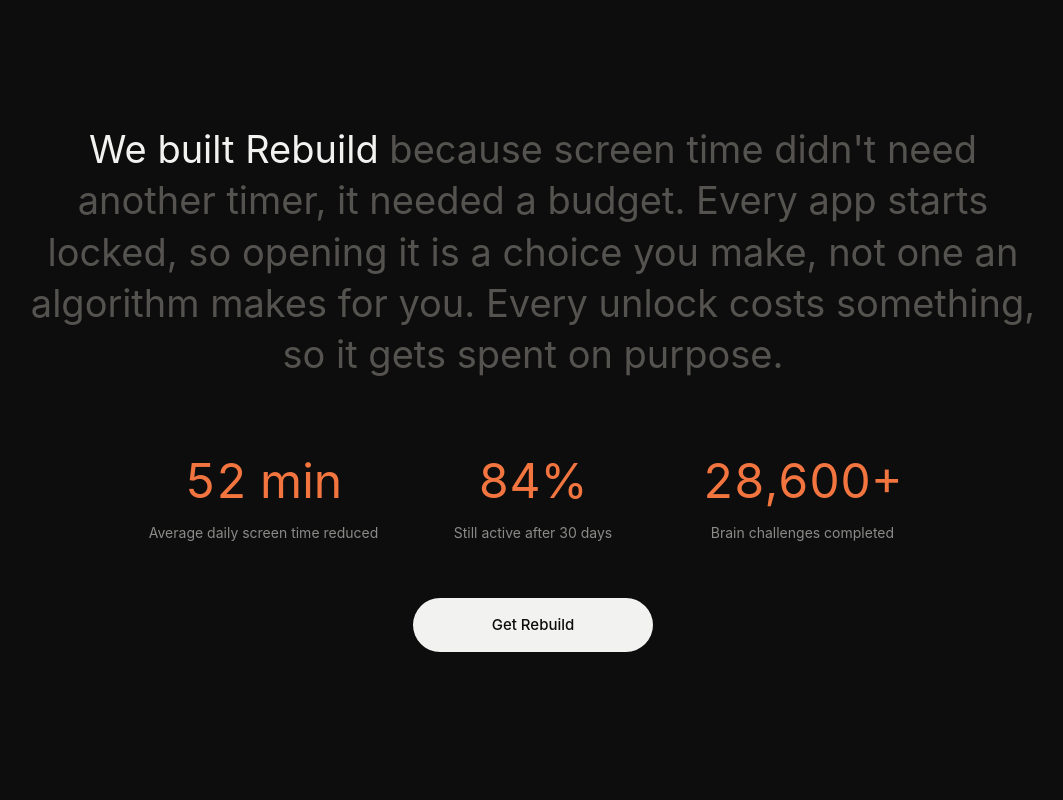
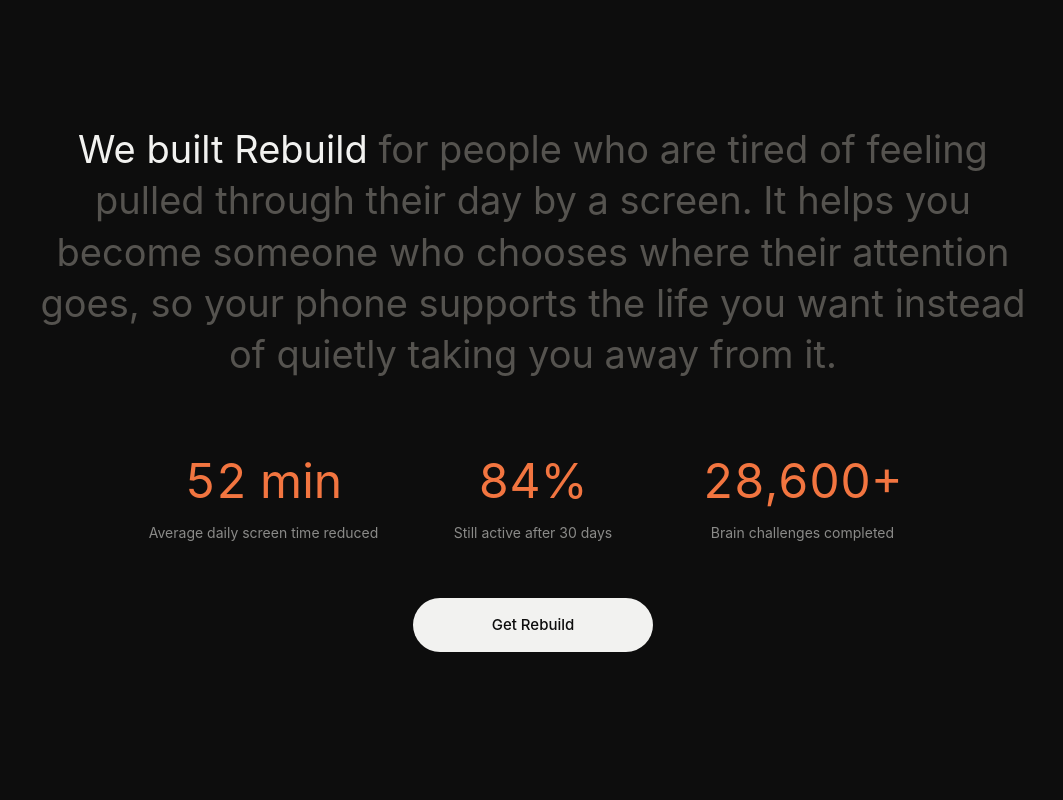
Before and after one commit to 00x20d/rebuildapp-landingpage, a Next.js app: page / in a window 1280 px wide. Shown: the part 1600-2400 px from the top of the page, without its empty margins (107-1170 px from the left). Built offline with nearby package versions, Linux system fonts and the light colour scheme; a web font is replaced by a local one.

Commit message:
changed mission statement and removed some unnecessary questions from FAQ

```diff
--- a/src/components/FAQ.tsx
+++ b/src/components/FAQ.tsx
@@ -11,11 +11,11 @@
   },
   {
     q: "Is Rebuild free?",
-    a: "Rebuild is free to download and set up your first blocked app. Additional features may be part of a paid tier. Final pricing will be confirmed before launch.",
+    a: "Rebuild is free to download and set up your first 4 blocked app. Additional features may be part of a paid tier.",
   },
   {
     q: "How does the app blocking work?",
-    a: "You choose which apps or categories to block. Rebuild uses Apple's Screen Time API to enforce the block at the system level, so it holds even if you try to remove the app.",
+    a: "You choose which apps to block. Rebuild uses Apple's Screen Time API to enforce the block at the system level, so it holds even if you try to remove the app.",
   },
   {
     q: "What are the brain challenges?",
@@ -23,11 +23,7 @@
   },
   {
     q: "How does the coin economy work?",
-    a: "Every challenge you complete earns coins. Every app unlock costs coins. You set how many minutes an unlock buys and how much it costs, so the budget reflects your own priorities.",
-  },
-  {
-    q: "Can I change how much an app costs to unlock?",
-    a: "Yes. You price your own apps. Make the ones you're trying to cut back on expensive, and leave the ones you actually need cheap or free.",
+    a: "Every challenge you complete earns coins. Every app unlock costs coins. You set how many minutes an unlock buys, so the budget reflects your own priorities.",
   },
   {
     q: "Is my data private?",
--- a/src/components/Mission.tsx
+++ b/src/components/Mission.tsx
@@ -5,9 +5,9 @@
 
 const sentences = [
   "We built Rebuild",
-  "because screen time didn't need another timer, it needed a budget.",
-  "Every app starts locked, so opening it is a choice you make, not one an algorithm makes for you.",
-  "Every unlock costs something, so it gets spent on purpose.",
+  "for people who are tired of feeling pulled through their day by a screen.",
+  "It helps you become someone who chooses where their attention goes,",
+  "so your phone supports the life you want instead of quietly taking you away from it.",
 ];
 
 const stats = [
```
